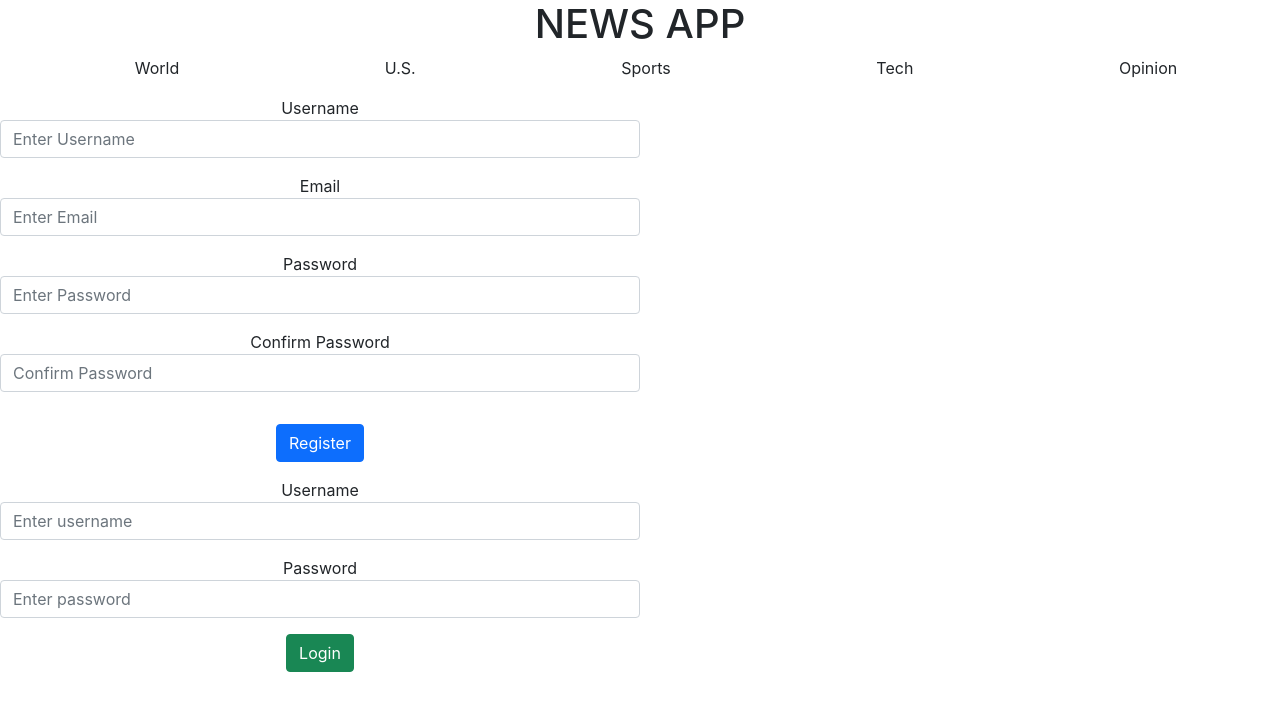
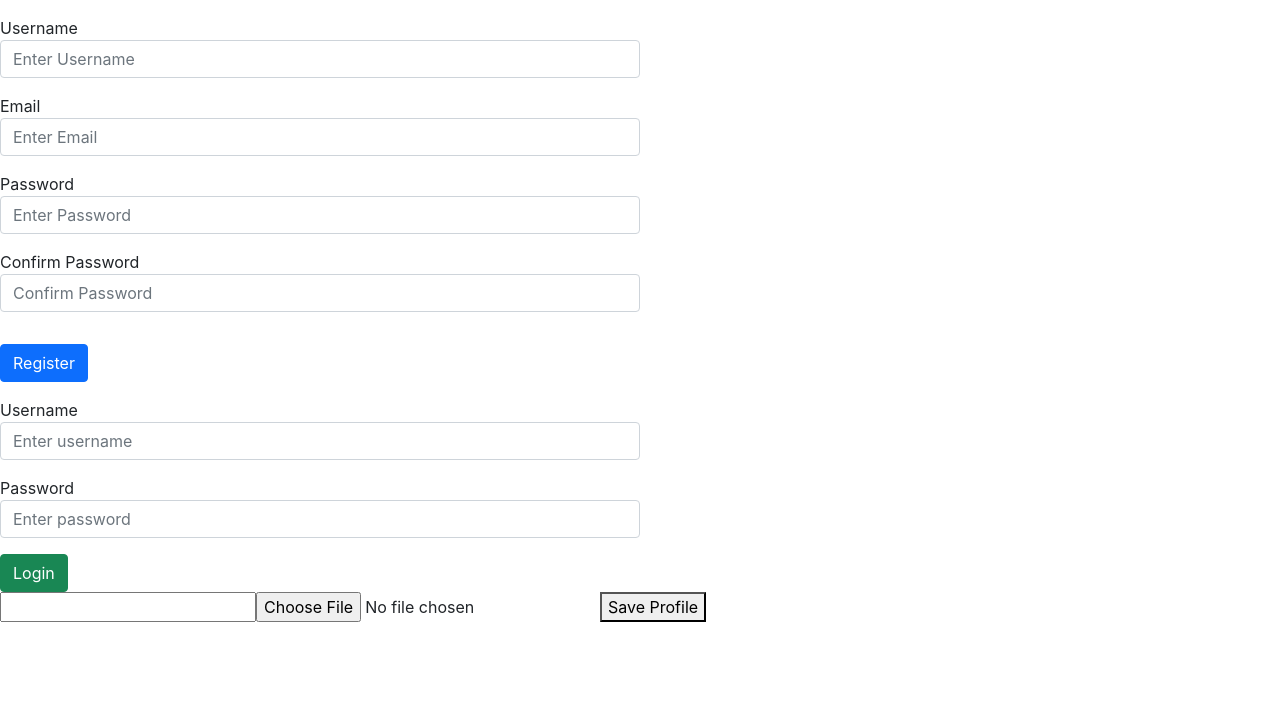
Before and after one commit to slcushing/django-react-news-app, a React (Create React App) app in the folder frontend/static/: page / in a window 1280 px wide. Shown: the top 710 px of the page. Built offline with nearby package versions, Linux system fonts and the light colour scheme.

Commit message:
Profile Form

```diff
--- a/frontend/static/src/components/App/App.css
+++ b/frontend/static/src/components/App/App.css
@@ -1,9 +1,9 @@
-.App {
+/* .App {
   text-align: center;
-}
+} */
 
-.nav-bar {
+/* .nav-bar {
   list-style-type: none;
   display:flex;
   justify-content: space-around;
-}
+} */
--- a/frontend/static/src/components/App/App.js
+++ b/frontend/static/src/components/App/App.js
@@ -1,6 +1,7 @@
 import './App.css';
 import RegistrationForm from './../Registration/RegistrationForm';
 import LoginForm from './../Login/LoginForm';
+import ProfileForm from '../Profile/ProfileForm';
 
 
 
@@ -8,7 +9,7 @@ import LoginForm from './../Login/LoginForm';
 function App() {
   return (
     <div className="App">
-      <header className="header">
+      {/* <header className="header">
         <h1>NEWS APP</h1>
         <nav>
           <ul className="nav-bar">
@@ -20,9 +21,10 @@ function App() {
           </ul>
         </nav>
 
-      </header>
+      </header> */}
       <RegistrationForm />
       <LoginForm />
+      <ProfileForm />
     </div>
   );
 }
--- a/frontend/static/src/components/Profile/ProfileForm.js
+++ b/frontend/static/src/components/Profile/ProfileForm.js
@@ -2,7 +2,57 @@ import {useState} from 'react'
 import Cookies from 'js-cookie'
 
 function ProfileForm() {
+    const [profile, setProfile] = useState({
+        alias:'',
+        avatar: null,
+    });
 
+    const [preview, setPreview] = useState('');
+
+    const handleChange = (event) => {
+        const {name, value} = event.target;
+        setProfile({...profile, [name]:value})
+    }
+
+    const handleImage = (event) => {
+        const file = event.target.files[0];
+        setProfile({
+            ...profile,
+            avatar: file,
+        });
+
+        const reader = new FileReader();
+        reader.onloadend = () => {
+            setPreview(reader.result);
+        }
+        reader.readAsDataURL(file);
+    }
+
+    const handleSumbit = (event) => {
+        event.preventDefault();
+        const formData = new FormData();
+        formData.append('alias', profile.alias);
+        formData.append('avatar', profile.avatar);
+
+        const options = {
+            method: 'POST',
+            headers: {
+                'X-CSRFToken': Cookies.get('csrftoken'),
+            },
+            body: formData,
+        }
+    }
+
+    return (
+        <div className='ProfileForm'>
+            <form onSubmit={handleSumbit}>
+                <input type='text' name='alias' value={profile.alias} onChange={handleChange}/>
+                <input type='file' name='avatar' onChange={handleImage}/>
+                {profile.avatar && <img src={preview} alt=''/>}
+                <button type='submit'>Save Profile</button>
+            </form>
+        </div>
+    )
 }
 
 export default ProfileForm
```
